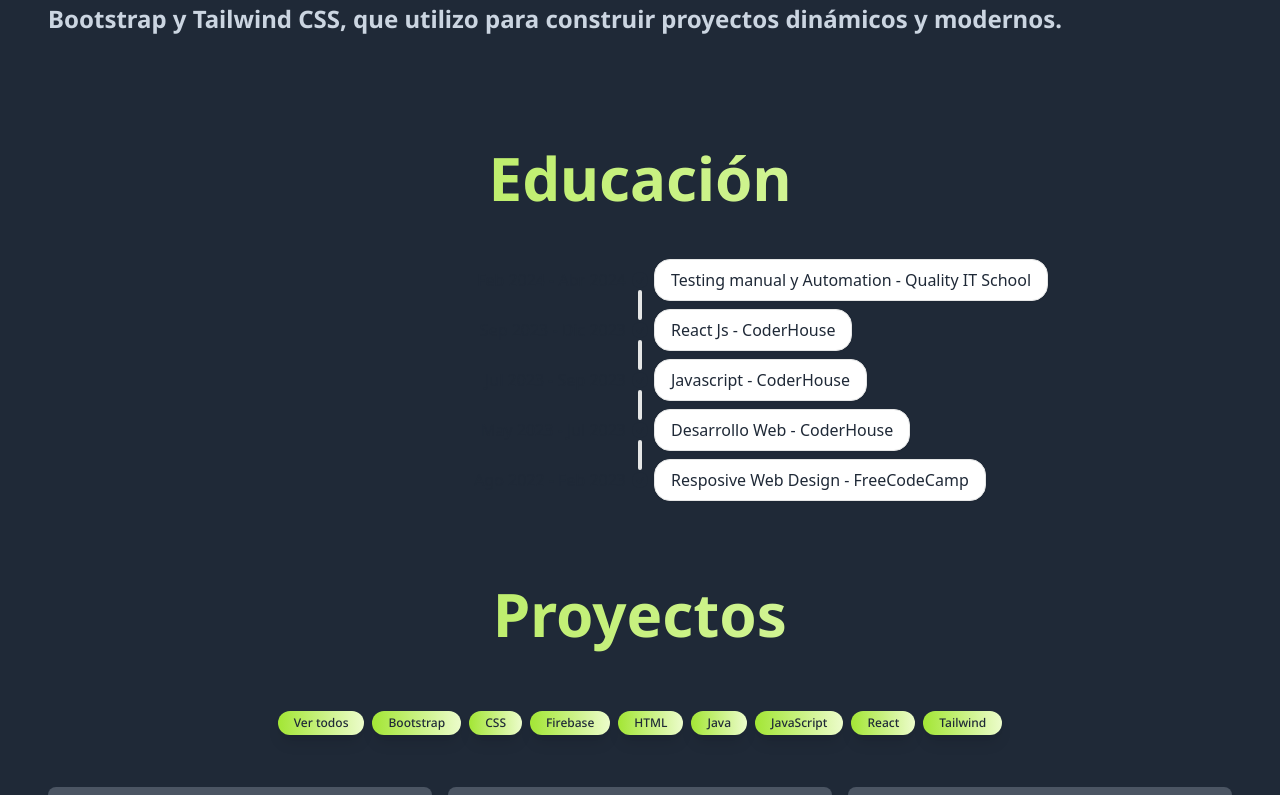
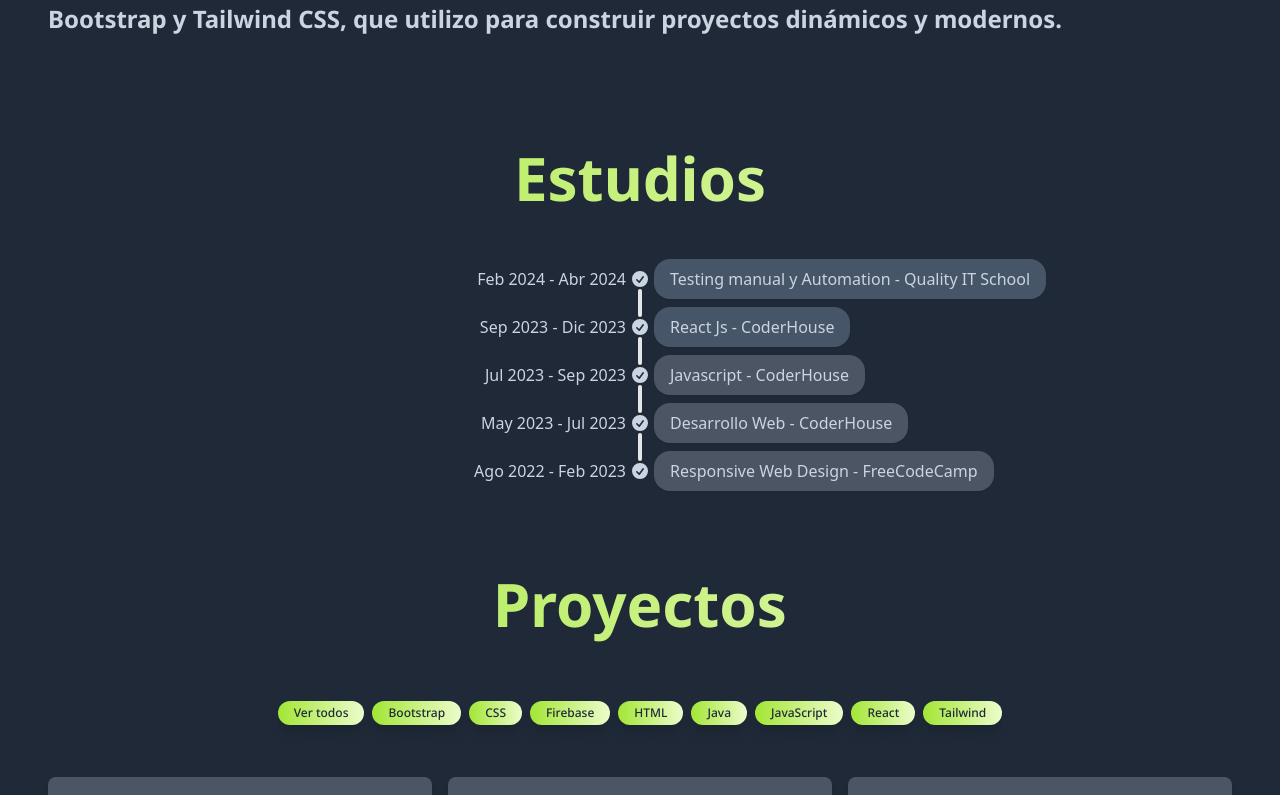
Before and after one commit to Rodrigo-Lajas/Portfolio, a React (Vite) app: page / in a window 1280 px wide. Shown: the part 966-1761 px from the top of the page. Built offline with nearby package versions, Linux system fonts and the light colour scheme.

Commit message:
correccion de colores education

```diff
--- a/src/components/Education.jsx
+++ b/src/components/Education.jsx
@@ -1,95 +1,95 @@
 export default function Education() {
     return (
         <section id="education" className="bg-gray-800  p-4 scroll-mt-16">
-            <h3 className="flex items-center justify-center text-4xl font-noto-sans font-bold w-auto m-8 bg-clip-text text-transparent bg-gradient-to-r from-lime-400 to-lime-100 sm:text-6xl sm:leading-normal">Educación</h3>
+            <h3 className="flex items-center justify-center text-4xl font-noto-sans font-bold w-auto m-8 bg-clip-text text-transparent bg-gradient-to-r from-lime-400 to-lime-100 sm:text-6xl sm:leading-normal">Estudios</h3>
             <ul className="timeline timeline-vertical">
                 <li>
-                    <div className="timeline-start">Feb 2024 - Abr 2024</div>
+                    <div className="timeline-start text-slate-300">Feb 2024 - Abr 2024</div>
                     <div className="timeline-middle">
                         <svg
                             xmlns="http://www.w3.org/2000/svg"
                             viewBox="0 0 20 20"
                             fill="currentColor"
-                            className="h-5 w-5">
+                            className="h-5 w-5 text-slate-300">
                             <path
                                 fillRule="evenodd"
                                 d="M10 18a8 8 0 100-16 8 8 0 000 16zm3.857-9.809a.75.75 0 00-1.214-.882l-3.483 4.79-1.88-1.88a.75.75 0 10-1.06 1.061l2.5 2.5a.75.75 0 001.137-.089l4-5.5z"
                                 clipRule="evenodd" />
                         </svg>
                     </div>
-                    <div className="timeline-end timeline-box">Testing manual y Automation - Quality IT School</div>
+                    <div className="timeline-end timeline-box bg-slate-600 text-slate-300 border-0">Testing manual y Automation - Quality IT School</div>
                     <hr />
                 </li>
                 <li>
                     <hr />
-                    <div className="timeline-start">Sep 2023 - Dic 2023</div>
+                    <div className="timeline-start text-slate-300">Sep 2023 - Dic 2023</div>
                     <div className="timeline-middle">
                         <svg
                             xmlns="http://www.w3.org/2000/svg"
                             viewBox="0 0 20 20"
                             fill="currentColor"
-                            className="h-5 w-5">
+                            className="h-5 w-5 text-slate-300">
                             <path
                                 fillRule="evenodd"
                                 d="M10 18a8 8 0 100-16 8 8 0 000 16zm3.857-9.809a.75.75 0 00-1.214-.882l-3.483 4.79-1.88-1.88a.75.75 0 10-1.06 1.061l2.5 2.5a.75.75 0 001.137-.089l4-5.5z"
                                 clipRule="evenodd" />
                         </svg>
                     </div>
-                    <div className="timeline-end timeline-box">React Js - CoderHouse</div>
+                    <div className="timeline-end timeline-box bg-slate-600 text-slate-300 border-0">React Js - CoderHouse</div>
                     <hr />
                 </li>
                 <li>
                     <hr />
-                    <div className="timeline-start">Jul 2023 - Sep 2023</div>
+                    <div className="timeline-start text-slate-300">Jul 2023 - Sep 2023</div>
                     <div className="timeline-middle">
                         <svg
                             xmlns="http://www.w3.org/2000/svg"
                             viewBox="0 0 20 20"
                             fill="currentColor"
-                            className="h-5 w-5">
+                            className="h-5 w-5 text-slate-300">
                             <path
                                 fillRule="evenodd"
                                 d="M10 18a8 8 0 100-16 8 8 0 000 16zm3.857-9.809a.75.75 0 00-1.214-.882l-3.483 4.79-1.88-1.88a.75.75 0 10-1.06 1.061l2.5 2.5a.75.75 0 001.137-.089l4-5.5z"
                                 clipRule="evenodd" />
                         </svg>
                     </div>
-                    <div className="timeline-end timeline-box">Javascript - CoderHouse</div>
+                    <div className="timeline-end timeline-box bg-gray-600 text-slate-300 border-0">Javascript - CoderHouse</div>
                     <hr />
                 </li>
                 <li>
                     <hr />
-                    <div className="timeline-start">May 2023 - Jul 2023</div>
+                    <div className="timeline-start text-slate-300">May 2023 - Jul 2023</div>
                     <div className="timeline-middle">
                         <svg
                             xmlns="http://www.w3.org/2000/svg"
                             viewBox="0 0 20 20"
                             fill="currentColor"
-                            className="h-5 w-5">
+                            className="h-5 w-5 text-slate-300">
                             <path
                                 fillRule="evenodd"
                                 d="M10 18a8 8 0 100-16 8 8 0 000 16zm3.857-9.809a.75.75 0 00-1.214-.882l-3.483 4.79-1.88-1.88a.75.75 0 10-1.06 1.061l2.5 2.5a.75.75 0 001.137-.089l4-5.5z"
                                 clipRule="evenodd" />
                         </svg>
                     </div>
-                    <div className="timeline-end timeline-box">Desarrollo Web - CoderHouse</div>
+                    <div className="timeline-end timeline-box bg-gray-600 text-slate-300 border-0">Desarrollo Web - CoderHouse</div>
                     <hr />
                 </li>
                 <li>
                     <hr />
-                    <div className="timeline-start">Ago 2022 - Feb 2023</div>
+                    <div className="timeline-start text-slate-300">Ago 2022 - Feb 2023</div>
                     <div className="timeline-middle">
                         <svg
                             xmlns="http://www.w3.org/2000/svg"
                             viewBox="0 0 20 20"
                             fill="currentColor"
-                            className="h-5 w-5">
+                            className="h-5 w-5 text-slate-300">
                             <path
                                 fillRule="evenodd"
                                 d="M10 18a8 8 0 100-16 8 8 0 000 16zm3.857-9.809a.75.75 0 00-1.214-.882l-3.483 4.79-1.88-1.88a.75.75 0 10-1.06 1.061l2.5 2.5a.75.75 0 001.137-.089l4-5.5z"
                                 clipRule="evenodd" />
                         </svg>
                     </div>
-                    <div className="timeline-end timeline-box">Resposive Web Design - FreeCodeCamp</div>
+                    <div className="timeline-end timeline-box bg-gray-600 text-slate-300 border-0">Responsive Web Design - FreeCodeCamp</div>
                 </li>
             </ul>
         </section>
--- a/src/components/NavBar.jsx
+++ b/src/components/NavBar.jsx
@@ -33,7 +33,7 @@ export default function Navbar() {
             <ul className="hidden md:flex items-center justify-evenly space-x-4 my-2 p-4">
                 <motion.li {...buttonAnimation} className={navBarLi}><a href="#" className={navBarLiHover}>Inicio</a></motion.li>
                 <motion.li {...buttonAnimation} className={navBarLi}><a href="#about" className={navBarLiHover}>Acerca de mi</a></motion.li>
-                <motion.li {...buttonAnimation} className={navBarLi}><a href="#education" className={navBarLiHover}>Educación</a></motion.li>
+                <motion.li {...buttonAnimation} className={navBarLi}><a href="#education" className={navBarLiHover}>Estudios</a></motion.li>
                 <motion.li {...buttonAnimation} className={navBarLi}><a href="#projects" className={navBarLiHover}>Proyectos</a></motion.li>
                 <motion.li {...buttonAnimation} className={navBarLi}><a href="#contact" className={navBarLiHover}>Contacto</a></motion.li>
             </ul>
@@ -42,7 +42,7 @@ export default function Navbar() {
                 <ul className='flex-col h-screen w-full fixed bg-gray-800 md:hidden'>
                     <li className={mobileNavLi}><a href="#" onClick={closeMenu}>Inicio</a></li>
                     <li className={mobileNavLi}><a href="#about" onClick={closeMenu}>Acerca de mí</a></li>
-                    <li className={mobileNavLi}><a href="#education" onClick={closeMenu}>Educación</a></li>
+                    <li className={mobileNavLi}><a href="#education" onClick={closeMenu}>Estudios</a></li>
                     <li className={mobileNavLi}><a href="#projects" onClick={closeMenu}>Proyectos</a></li>
                     <li className={mobileNavLi}><a href="#contact" onClick={closeMenu}>Contacto</a></li>
                 </ul>
```
